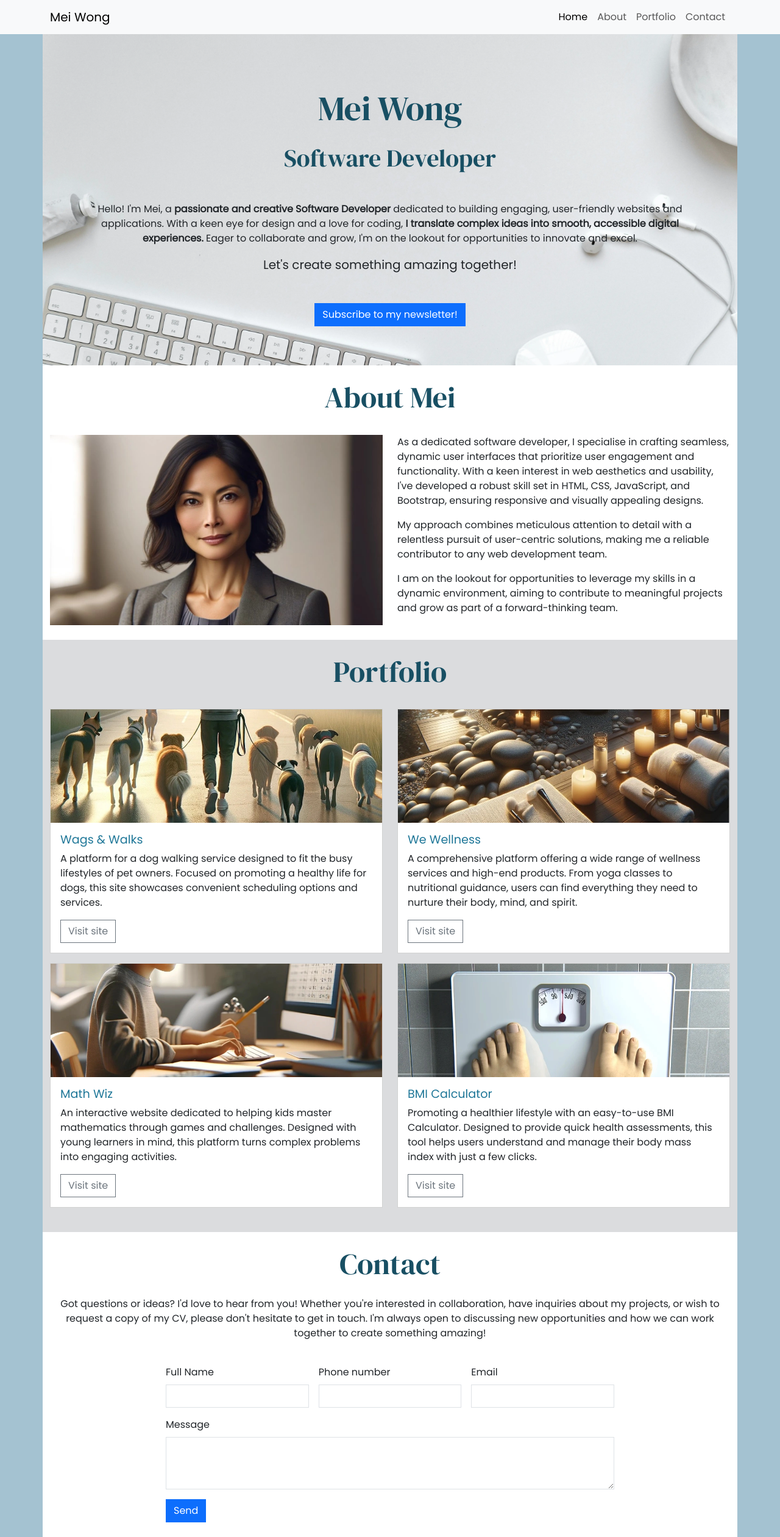
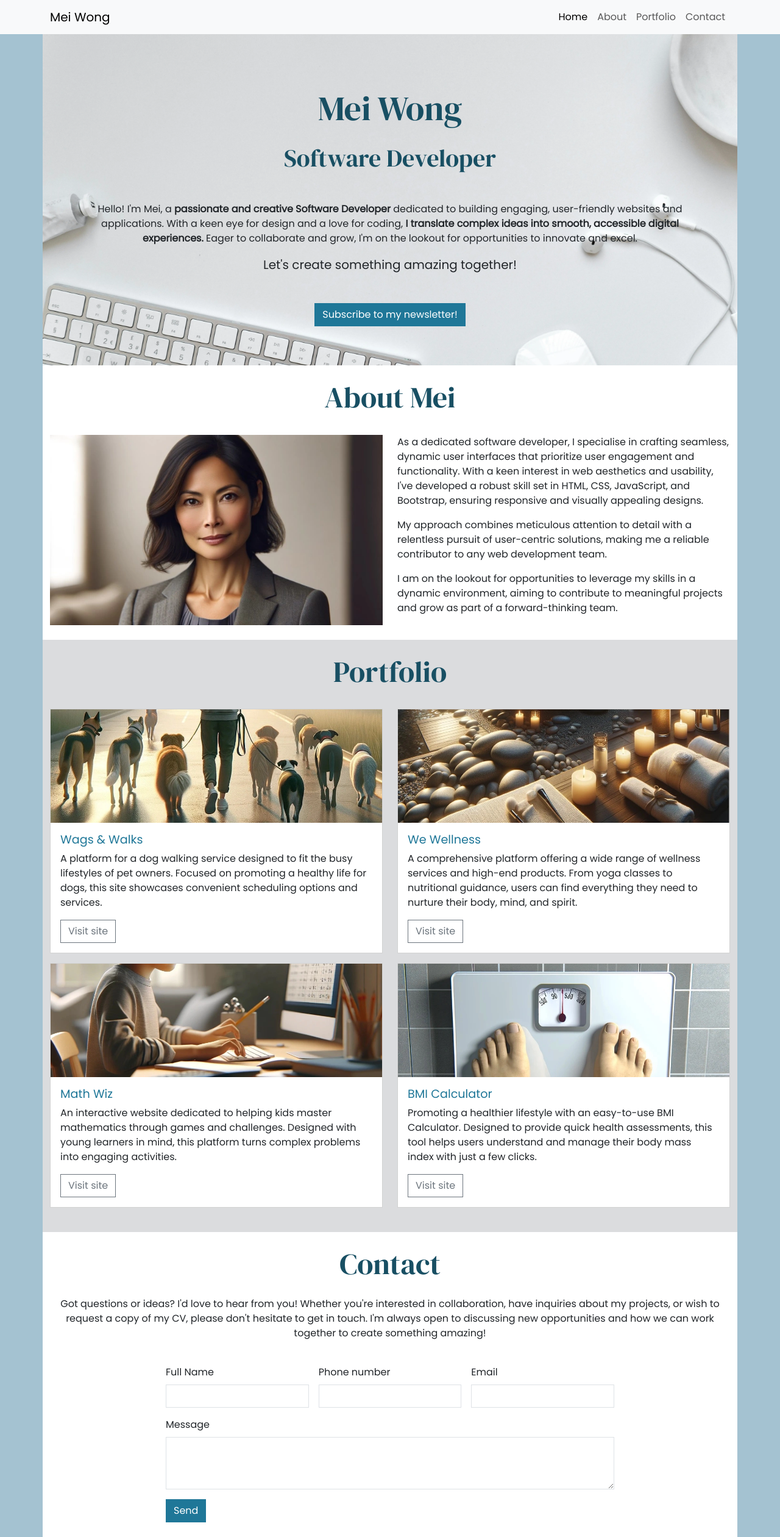
Before and after one commit to lewis1190/ci-bootstrap-exercises, a plain HTML site: page pages/7-customised-portfolio.html in a window 1280 px wide. Shown: the whole page at 61% size. Drawn offline with nearby package versions, Linux system fonts and the light colour scheme.

Commit message:
Added custom button to global styles

```diff
--- a/css/7-customised-portfolio.css
+++ b/css/7-customised-portfolio.css
@@ -19,8 +19,20 @@ h2 {
     color: #184f63; /* dark-blue */
 }
 
-.sharp-corners, .sharp-corners * {
+.sharp-corners,
+.sharp-corners * {
     border-radius: 0;
+}
+
+.custom-btn {
+    background-color: #1f7798; /* mid-blue */
+    border-color: #1f7798; /* mid-blue */
+    color: white;
+}
+
+.custom-btn:hover {
+    background-color: #1d6d8a;
+    border-color: #1d6d8a;
 }
 
 /* About Section */
--- a/pages/7-customised-portfolio.html
+++ b/pages/7-customised-portfolio.html
@@ -59,7 +59,7 @@
         <p class="lead mb-5">Let's create something amazing together!</p>
 
         <!-- Bootstrap modal button -->
-        <button type="button" class="btn btn-primary sharp-corners" data-bs-toggle="modal" data-bs-target="#exampleModal">
+        <button type="button" class="btn btn-primary sharp-corners custom-btn" data-bs-toggle="modal" data-bs-target="#exampleModal">
           Subscribe to my newsletter!
         </button>
       </div>
@@ -185,7 +185,7 @@
             <textarea class="form-control" id="message" rows="3"></textarea>
           </div>
           <div class="col-12">
-            <button type="submit" class="btn btn-primary">Send</button>
+            <button type="submit" class="btn btn-primary custom-btn">Send</button>
           </div>
         </form>
       </div>
@@ -215,7 +215,7 @@
               <input type="email" class="form-control" id="inputEmail">
             </div>
             <div class="col-12 mb-4">
-              <button type="submit" class="btn btn-primary">
+              <button type="submit" class="btn btn-primary custom-btn">
                 Sign up!
               </button>
             </div>
```
